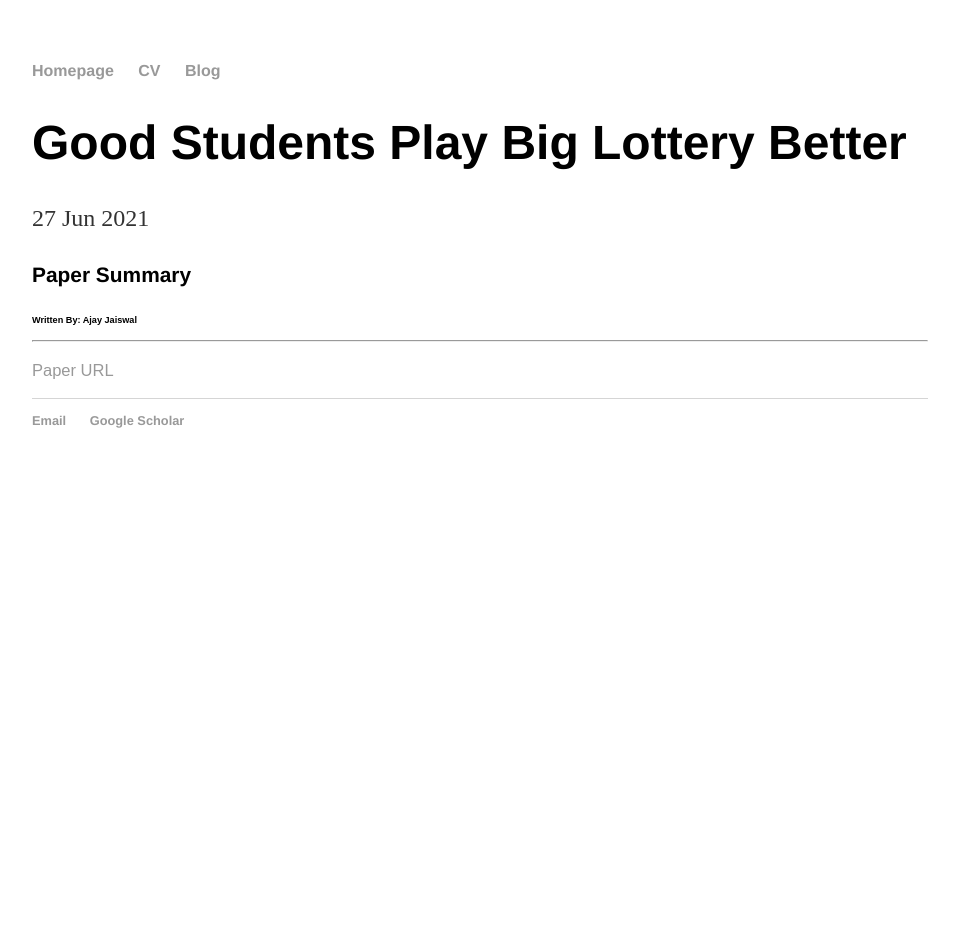
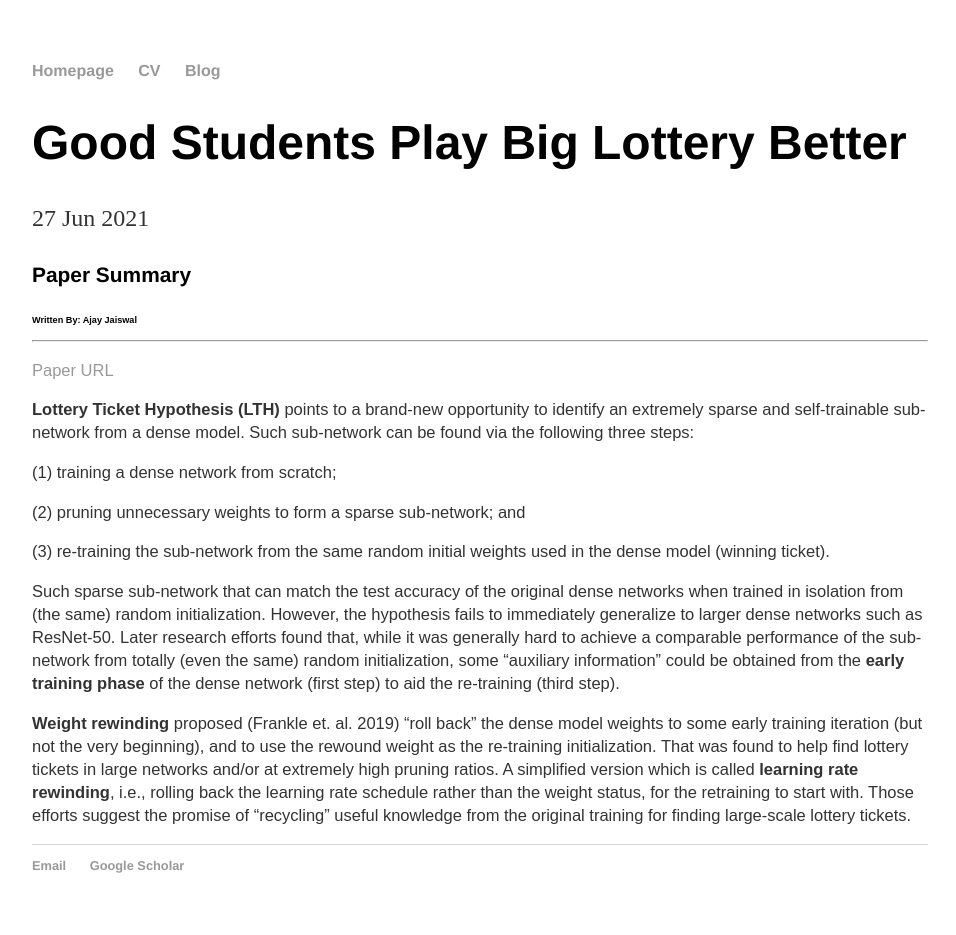
Before and after one commit to Ajay1994/ajay1994.github.io, a Jekyll site: the page built from _posts/2021-06-27-Good Students Play Big Lottery Better.md, in a window 1280 px wide. Shown: the whole page, without its empty margins (160-1116 px from the left). Built offline with Jekyll 4.4.1, drawn with Linux system fonts in a browser that asks for light colours; before the commit the page ends 900 px from its top, so only the background shows below that.

Commit message:
Update 2021-06-27-Good Students Play Big Lottery Better.md

```diff
--- a/_posts/2021-06-27-Good Students Play Big Lottery Better.md
+++ b/_posts/2021-06-27-Good Students Play Big Lottery Better.md
@@ -8,3 +8,16 @@ date: 2021-06-27
 ##### Written By: Ajay Jaiswal
 ------------------
 [Paper URL](https://arxiv.org/pdf/2101.03255.pdf)
+
+**Lottery Ticket Hypothesis (LTH)** points to a brand-new opportunity to identify an extremely sparse and self-trainable sub-network from a dense model. Such sub-network can be found via the following three steps:
+
+(1) training a dense network from scratch;
+
+(2) pruning unnecessary weights to form a sparse sub-network; and
+
+(3) re-training the sub-network from the same random initial weights used in the dense model (winning ticket).
+
+Such sparse sub-network that can match the test accuracy of the original dense networks when trained in isolation from (the same) random initialization. However, the hypothesis fails to immediately generalize to larger dense networks such as ResNet-50. Later research efforts found that, while it was generally hard to achieve a comparable performance of the sub-network from totally (even the same) random initialization, some “auxiliary information" could be obtained from the **early training phase** of the dense network (first step) to aid the re-training (third step).
+
+**Weight rewinding** proposed (Frankle et. al. 2019) “roll back" the dense model weights to some early training iteration (but not the very beginning), and to use the rewound weight as the re-training initialization. That was found to help find lottery tickets in large networks and/or at extremely high pruning ratios. A simplified version which is called **learning rate rewinding**, i.e., rolling back the learning rate schedule rather than the weight status, for the retraining to start
+with. Those efforts suggest the promise of “recycling" useful knowledge from the original training for finding large-scale lottery tickets.
```
